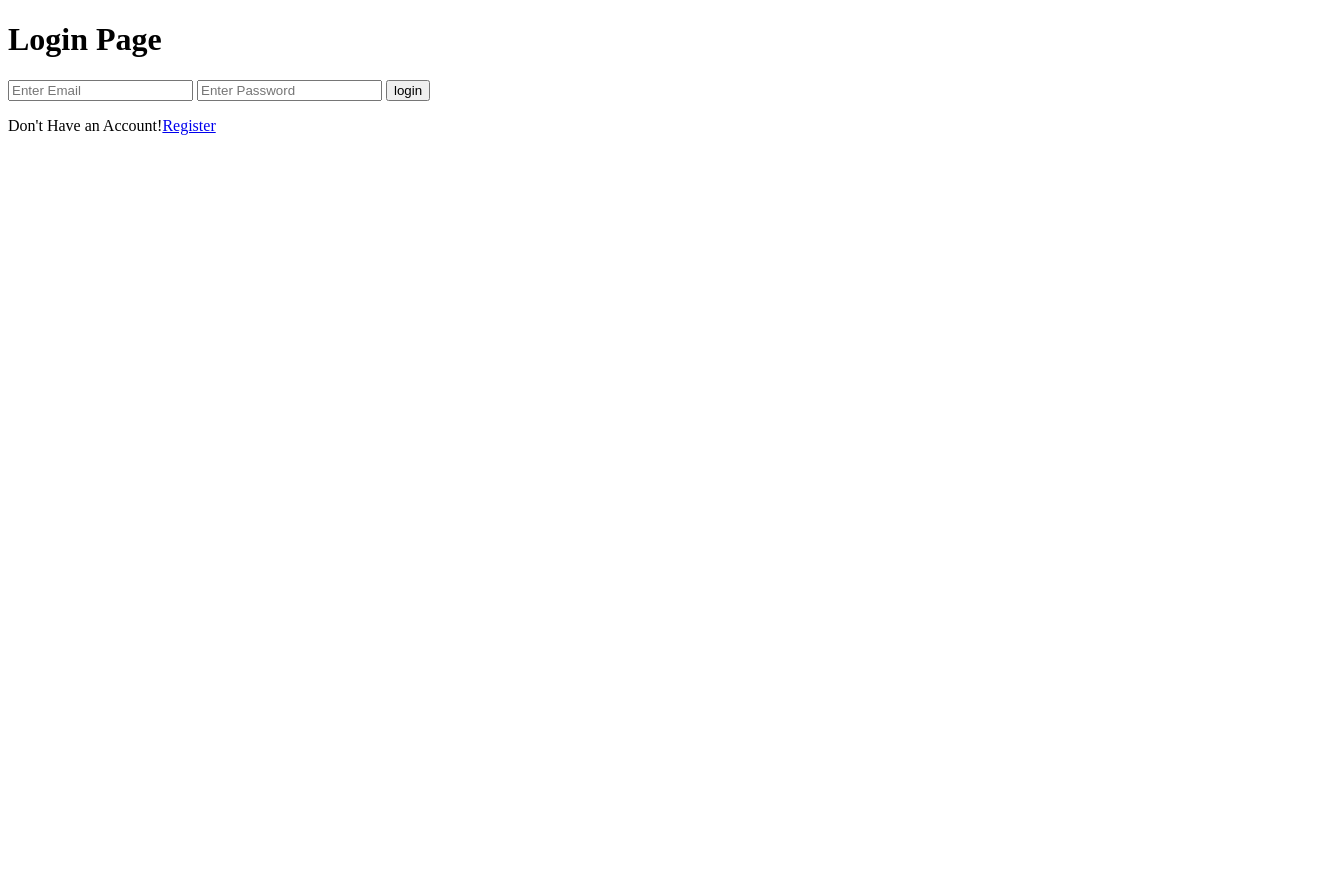
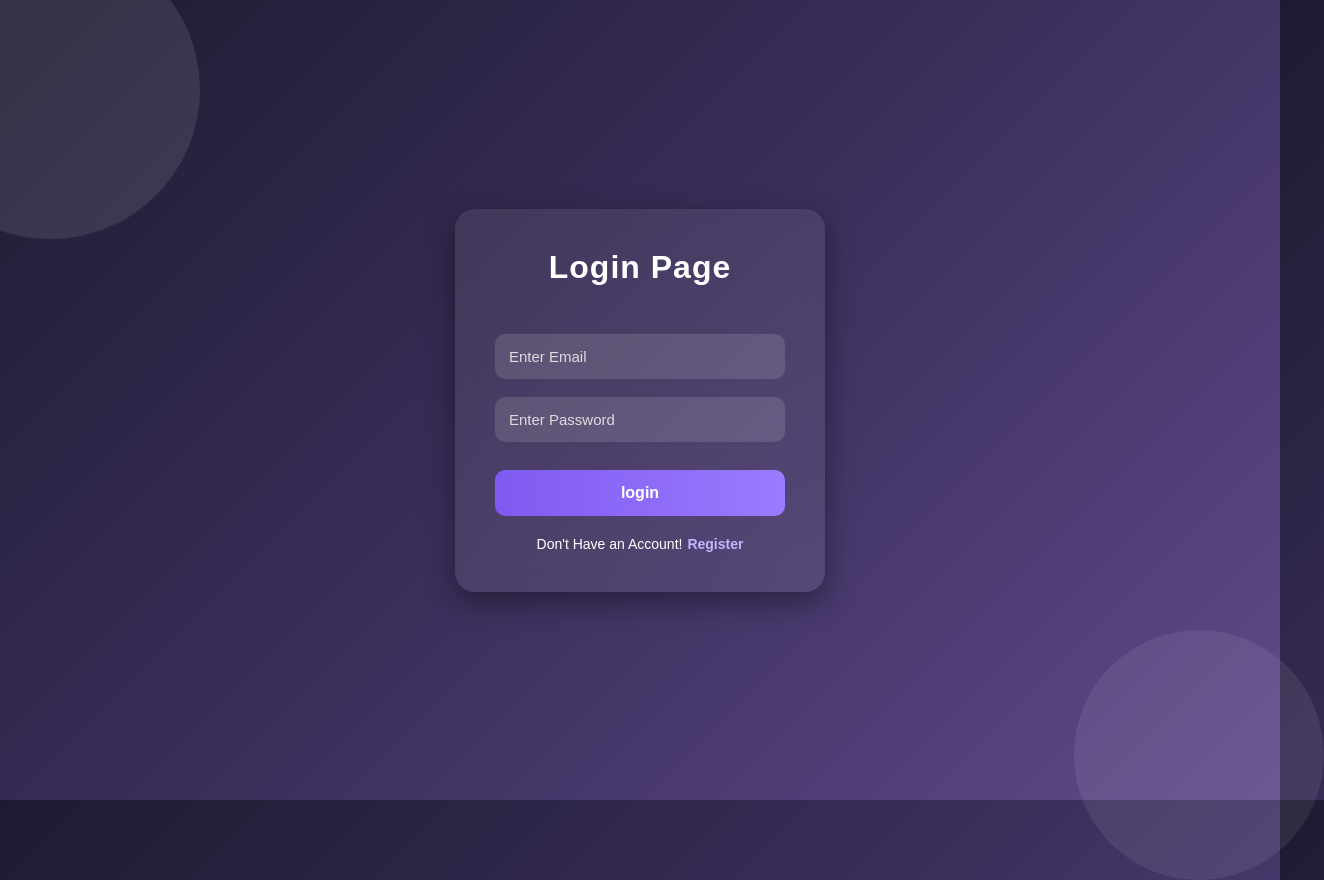
Before and after one commit to sundaramari2006-cyber/quiz-app, a plain HTML site: page login.html in a window 1280 px wide. Shown: the whole page, 1324 px wide, since content can reach past the window. Before the commit the page ends 800 px from the top, so only its background shows below. Drawn offline with Linux system fonts and the light colour scheme.

Commit message:
css File Added

```diff
--- /dev/null
+++ b/css/login.css
@@ -0,0 +1,167 @@
+*{
+    margin: 0;
+    padding: 0;
+    box-sizing: border-box;
+    font-family: Arial, Helvetica, sans-serif;
+}
+
+body{
+    height: 100vh;
+    display: flex;
+    justify-content: center;
+    align-items: center;
+    background: linear-gradient(135deg,#1d1b31,#3c2f5c,#5f4b8b);
+    overflow: hidden;
+}
+
+/* Animated Background */
+body::before{
+    content: "";
+    position: absolute;
+    width: 300px;
+    height: 300px;
+    background: rgba(255,255,255,0.1);
+    border-radius: 50%;
+    top: -100px;
+    left: -100px;
+    animation: move 6s infinite alternate;
+}
+
+body::after{
+    content: "";
+    position: absolute;
+    width: 250px;
+    height: 250px;
+    background: rgba(255,255,255,0.08);
+    border-radius: 50%;
+    bottom: -80px;
+    right: -80px;
+    animation: move2 8s infinite alternate;
+}
+
+@keyframes move{
+    from{
+        transform: translateY(0px);
+    }
+    to{
+        transform: translateY(40px);
+    }
+}
+
+@keyframes move2{
+    from{
+        transform: translateX(0px);
+    }
+    to{
+        transform: translateX(-40px);
+    }
+}
+
+/* Login Box */
+.logContainer{
+    width: 370px;
+    padding: 40px;
+    border-radius: 20px;
+    background: rgba(255,255,255,0.08);
+    backdrop-filter: blur(10px);
+    box-shadow: 0px 10px 30px rgba(0,0,0,0.4);
+    text-align: center;
+    position: relative;
+    z-index: 1;
+
+    transition: 0.4s;
+}
+
+/* Scaling Effect */
+.logContainer:hover{
+    transform: scale(1.03);
+    box-shadow: 0px 15px 40px rgba(0,0,0,0.5);
+}
+
+.logContainer h1{
+    color: white;
+    margin-bottom: 30px;
+    letter-spacing: 1px;
+}
+
+/* Input Fields */
+.logContainer input{
+    width: 100%;
+    padding: 14px;
+    margin-top: 18px;
+    border: none;
+    outline: none;
+    border-radius: 10px;
+    background: rgba(255,255,255,0.12);
+    color: white;
+    font-size: 15px;
+
+    transition: 0.3s;
+}
+
+/* Placeholder Color */
+.logContainer input::placeholder{
+    color: #ddd;
+}
+
+/* Input Hover */
+.logContainer input:hover{
+    background: rgba(255,255,255,0.18);
+}
+
+/* Input Focus Animation */
+.logContainer input:focus{
+    transform: scale(1.05);
+    background: rgba(255,255,255,0.22);
+    box-shadow: 0px 0px 10px #9b7bff;
+}
+
+/* Login Button */
+.logButton{
+    width: 100%;
+    padding: 14px;
+    margin-top: 28px;
+    border: none;
+    border-radius: 10px;
+    background: linear-gradient(to right,#7f5af0,#9b7bff);
+    color: white;
+    font-size: 16px;
+    font-weight: bold;
+    cursor: pointer;
+
+    transition: 0.4s;
+}
+
+/* Button Hover */
+.logButton:hover{
+    transform: scale(1.05);
+    background: linear-gradient(to right,#9b7bff,#7f5af0);
+    box-shadow: 0px 0px 15px #9b7bff;
+}
+
+/* Button Click */
+.logButton:active{
+    transform: scale(0.95);
+}
+
+/* Paragraph */
+.logContainer p{
+    margin-top: 20px;
+    color: white;
+    font-size: 14px;
+}
+
+/* Link */
+.logContainer a{
+    color: #c5b3ff;
+    text-decoration: none;
+    margin-left: 5px;
+    font-weight: bold;
+    transition: 0.3s;
+}
+
+/* Link Hover */
+.logContainer a:hover{
+    color: white;
+    text-shadow: 0px 0px 8px white;
+}
--- /dev/null
+++ b/css/quiz.css
@@ -0,0 +1,168 @@
+*{
+    margin: 0;
+    padding: 0;
+    box-sizing: border-box;
+    font-family: Arial, Helvetica, sans-serif;
+}
+
+body{
+    min-height: 100vh;
+    display: flex;
+    justify-content: center;
+    align-items: center;
+    padding: 40px;
+    background: linear-gradient(135deg,#1e1e2f,#3d2c5c,#6a5acd);
+    overflow-x: hidden;
+    position: relative;
+}
+
+/* Background Animation Circles */
+body::before{
+    content: "";
+    position: absolute;
+    width: 250px;
+    height: 250px;
+    background: rgba(255,255,255,0.08);
+    border-radius: 50%;
+    top: -70px;
+    left: -70px;
+    animation: float1 6s infinite alternate;
+}
+
+body::after{
+    content: "";
+    position: absolute;
+    width: 300px;
+    height: 300px;
+    background: rgba(255,255,255,0.08);
+    border-radius: 50%;
+    bottom: -100px;
+    right: -100px;
+    animation: float2 8s infinite alternate;
+}
+
+@keyframes float1{
+    from{
+        transform: translateY(0px);
+    }
+    to{
+        transform: translateY(40px);
+    }
+}
+
+@keyframes float2{
+    from{
+        transform: translateX(0px);
+    }
+    to{
+        transform: translateX(-40px);
+    }
+}
+
+/* Quiz Container */
+.container{
+    width: 750px;
+    padding: 40px;
+    border-radius: 25px;
+    background: rgba(255,255,255,0.08);
+    backdrop-filter: blur(12px);
+    box-shadow: 0px 10px 40px rgba(0,0,0,0.4);
+    position: relative;
+    z-index: 1;
+
+    animation: fadeIn 1s ease;
+    transition: 0.4s;
+}
+
+/* Container Hover */
+.container:hover{
+    transform: scale(1.01);
+}
+
+/* Fade Animation */
+@keyframes fadeIn{
+    from{
+        opacity: 0;
+        transform: translateY(40px);
+    }
+    to{
+        opacity: 1;
+        transform: translateY(0px);
+    }
+}
+
+/* Heading */
+.container h1{
+    text-align: center;
+    color: white;
+    margin-bottom: 35px;
+    font-size: 40px;
+    letter-spacing: 2px;
+}
+
+/* Question Box */
+.question{
+    background: rgba(255,255,255,0.07);
+    padding: 20px;
+    margin-top: 20px;
+    border-radius: 15px;
+
+    transition: 0.4s;
+}
+
+/* Hover Effect */
+.question:hover{
+    transform: translateY(-5px);
+    background: rgba(255,255,255,0.12);
+    box-shadow: 0px 5px 20px rgba(0,0,0,0.3);
+}
+
+/* Question Text */
+.question p{
+    color: white;
+    font-size: 18px;
+    margin-bottom: 15px;
+    font-weight: bold;
+}
+
+/* Radio Buttons */
+.question input[type="radio"]{
+    margin-top: 10px;
+    transform: scale(1.2);
+    accent-color: #9b7bff;
+    cursor: pointer;
+}
+
+/* Option Text */
+.question{
+    color: #eee;
+    line-height: 2;
+    font-size: 16px;
+}
+
+/* Submit Button */
+button{
+    width: 100%;
+    padding: 15px;
+    margin-top: 35px;
+    border: none;
+    border-radius: 12px;
+    background: linear-gradient(to right,#7f5af0,#9b7bff);
+    color: white;
+    font-size: 18px;
+    font-weight: bold;
+    cursor: pointer;
+
+    transition: 0.4s;
+}
+
+/* Button Hover */
+button:hover{
+    transform: scale(1.03);
+    box-shadow: 0px 0px 15px #9b7bff;
+}
+
+/* Button Click */
+button:active{
+    transform: scale(0.95);
+}
--- /dev/null
+++ b/css/register.css
@@ -0,0 +1,159 @@
+*{
+    margin: 0;
+    padding: 0;
+    box-sizing: border-box;
+}
+
+body{
+    height: 100vh;
+    display: flex;
+    align-items: center;
+    justify-content: center;
+    font-family: Arial, Helvetica, sans-serif;
+    background: linear-gradient(135deg,#1d1b31,#3c2f5c,#5f4b8b);
+    overflow: hidden;
+}
+
+body::before{
+    content: "";
+    position: absolute;
+    width: 300px;
+    height: 300px;
+    background-color: rgba(255,255, 255, 0.1);
+    border-radius: 50%;
+    top: -100px;
+    left: -100px;
+    animation: move 6s infinite alternate;
+}
+
+body::after{
+    content: '';
+    width: 250px;
+    height: 250px;
+    background-color: rgba(255, 255, 255, 0.8);
+    border-radius: 50%;
+    position: absolute;
+    bottom: -80px;
+    right: -80px;
+    animation: move2 8s  infinite alternate;
+}
+
+@keyframes move {
+    from{
+        transform: translateY(0px);
+    }to{
+        transform: translateY(40px);
+    }
+}
+
+@keyframes move2 {
+    from{
+        transform: translateY(0px);
+    }to{
+        transform: translateY(-40px);
+    }
+}
+
+.regContainer{
+    width: 370px;
+    padding: 40px;
+    border-radius: 20px;
+    background-color: rgba(255, 255, 255, 0.08);
+    backdrop-filter: blur(10px);
+    box-shadow: 0px 10px 30px rgba(0,0,0,0.4);
+    text-align: center;
+    position: relative;
+    z-index: 1;
+
+    transition: 0.4s;
+}
+
+.regContainer:hover{
+    transform: scale(1.03);
+    box-shadow: 0px 15px 40px rgba(0,0,0,0.5);
+}
+
+.regContainer h1{
+    color: white;
+    margin-bottom: 30px;
+    letter-spacing: 1px;
+}
+
+.regContainer input{
+    width: 100%;
+    padding: 14px;
+    margin-top: 18px;
+    border: none;
+    outline: none;
+    border-radius: 10px;
+    background: rgba(255,255,255,0.12);
+    color: white;
+    font-size: 15px;
+
+    transition: 0.3s;
+}
+
+.regContainer input::placeholder{
+    color: #ddd;
+}
+
+/* Input Hover */
+.regContainer input:hover{
+    background: rgba(255,255,255,0.18);
+}
+
+/* Input Focus Animation */
+.regContainer input:focus{
+    transform: scale(1.05);
+    background: rgba(255,255,255,0.22);
+    box-shadow: 0px 0px 10px #9b7bff;
+}
+/* Login Button */
+.regButton{
+    width: 100%;
+    padding: 14px;
+    margin-top: 28px;
+    border: none;
+    border-radius: 10px;
+    background: linear-gradient(to right,#7f5af0,#9b7bff);
+    color: white;
+    font-size: 16px;
+    font-weight: bold;
+    cursor: pointer;
+
+    transition: 0.4s;
+}
+
+/* Button Hover */
+.regButton:hover{
+    transform: scale(1.05);
+    background: linear-gradient(to right,#9b7bff,#7f5af0);
+    box-shadow: 0px 0px 15px #9b7bff;
+}
+
+/* Button Click */
+.regButton:active{
+    transform: scale(0.95);
+}
+
+/* Paragraph */
+.regContainer p{
+    margin-top: 20px;
+    color: white;
+    font-size: 14px;
+}
+
+/* Link */
+.regContainer a{
+    color: #c5b3ff;
+    text-decoration: none;
+    margin-left: 5px;
+    font-weight: bold;
+    transition: 0.3s;
+}
+
+/* Link Hover */
+.regContainer a:hover{
+    color: white;
+    text-shadow: 0px 0px 8px white;
+}
--- a/login.html
+++ b/login.html
@@ -3,15 +3,16 @@
 <head>
     <meta charset="UTF-8">
     <meta name="viewport" content="width=device-width, initial-scale=1.0">
+    <link rel="stylesheet" href="css/login.css">
     <title>Login</title>
 </head>
 <body>
-    <div class="container">
+    <div class="logContainer">
         <h1>Login Page</h1>
         <input type="email" id="loginEmail" placeholder="Enter Email">
         <input type="password" id="loginPassword" placeholder="Enter Password">
 
-        <button onclick="loginUser()">login</button>
+        <button class="logButton" onclick="loginUser()">login</button>
         <p>Don't Have an Account!<a href="register.html">Register</a></p>
 
     </div>
--- a/script.js
+++ b/script.js
@@ -37,15 +37,15 @@ function submitQuiz(){
 
     let score=0;
     let q1=document.querySelector('input[name="q1"]:checked')
-    let q2=document.querySelector('input[name="q1"]:checked')
-    let q3=document.querySelector('input[name="q1"]:checked')
-    let q4=document.querySelector('input[name="q1"]:checked')
-    let q5=document.querySelector('input[name="q1"]:checked')
-    let q6=document.querySelector('input[name="q1"]:checked')
-    let q7=document.querySelector('input[name="q1"]:checked')
-    let q8=document.querySelector('input[name="q1"]:checked')
-    let q9=document.querySelector('input[name="q1"]:checked')
-    let q10=document.querySelector('input[name="q1"]:checked')
+    let q2=document.querySelector('input[name="q2"]:checked')
+    let q3=document.querySelector('input[name="q3"]:checked')
+    let q4=document.querySelector('input[name="q4"]:checked')
+    let q5=document.querySelector('input[name="q5"]:checked')
+    let q6=document.querySelector('input[name="q6"]:checked')
+    let q7=document.querySelector('input[name="q7"]:checked')
+    let q8=document.querySelector('input[name="q8"]:checked')
+    let q9=document.querySelector('input[name="q9"]:checked')
+    let q10=document.querySelector('input[name="q10"]:checked')
 
     if(q1) score+=Number(q1.value);
     if(q2) score+=Number(q2.value);
@@ -57,6 +57,7 @@ function submitQuiz(){
     if(q8) score+=Number(q8.value);
     if(q9) score+=Number(q9.value);
     if(q10) score+=Number(q10.value);
+    console.log(score);
 
     let userName=localStorage.getItem("currentUser");
 
```
Also changed, not shown: css/result.css (added, +144 -0 lines), quiz.html (+1 -0 lines), register.html (+3 -2 lines), result.html (+1 -0 lines).
